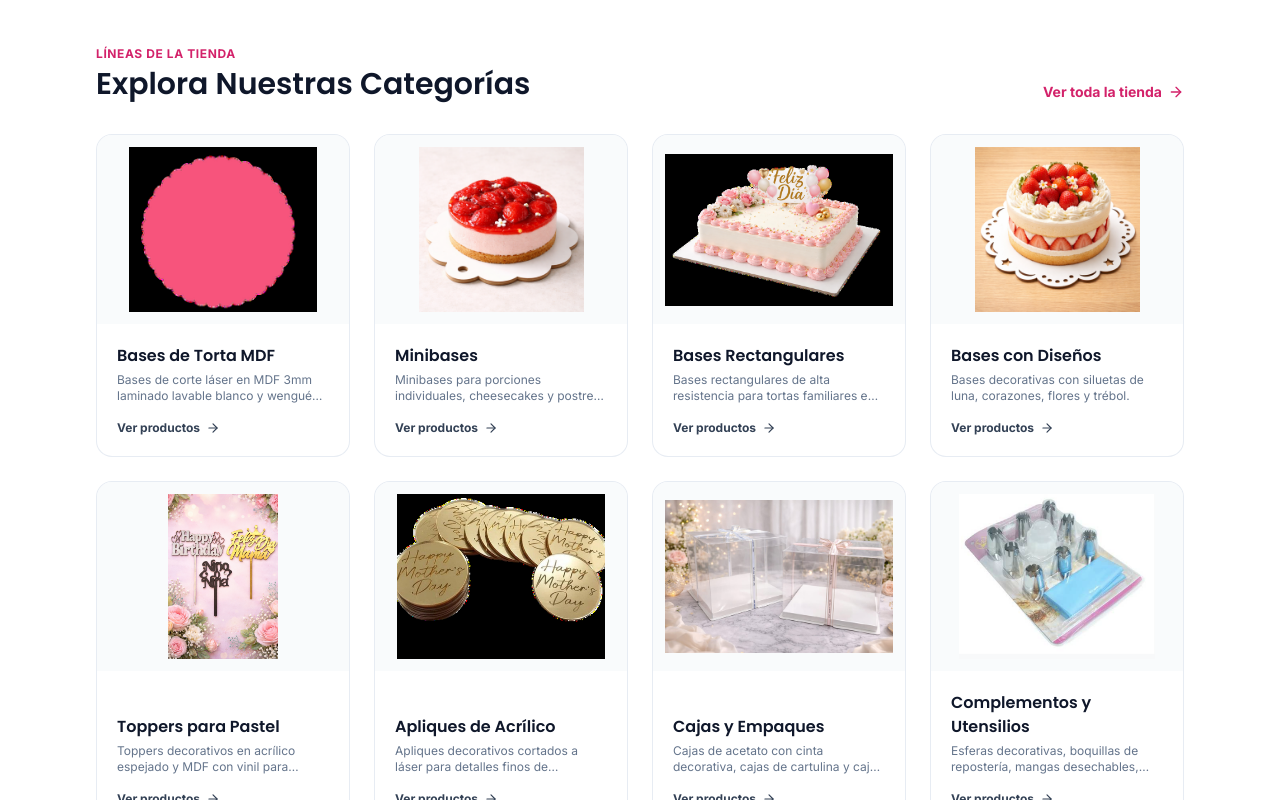
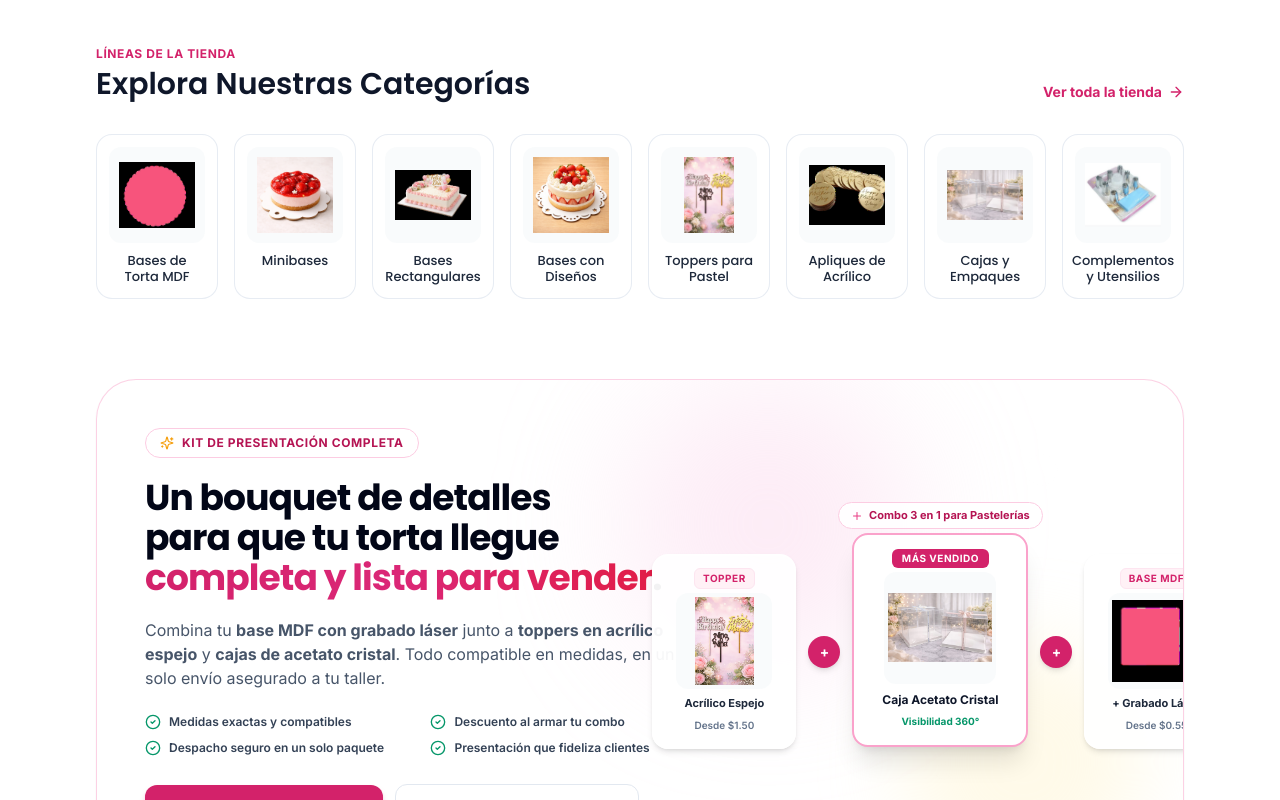
Before and after one commit to WebFixSoluciones/alinashop, a Next.js app: page / in a window 1280 px wide. Shown: the part 1000-1800 px from the top of the page. Built offline with nearby package versions, Linux system fonts and the light colour scheme.

Commit message:
feat(home): display all 8 categories in a single row with only image and title

```diff
--- a/src/app/page.tsx
+++ b/src/app/page.tsx
@@ -67,34 +67,25 @@ export default function HomePage() {
             </Link>
           </div>
 
-          <div className="grid grid-cols-2 gap-4 md:grid-cols-4 lg:gap-6">
+          <div className="flex md:grid md:grid-cols-8 gap-3 sm:gap-3.5 lg:gap-4 overflow-x-auto md:overflow-visible pb-2 md:pb-0 scrollbar-none snap-x">
             {CATEGORIES_DATA.map((cat) => (
               <Link
                 key={cat.slug}
                 href={`/catalogo?categoria=${cat.slug}`}
-                className="group flex flex-col justify-between overflow-hidden rounded-2xl border border-slate-200/80 bg-white transition-all hover:border-alina-300 hover:shadow-xl"
+                className="group shrink-0 w-[116px] sm:w-[130px] md:w-auto flex flex-col items-center text-center p-3 rounded-2xl border border-slate-200/80 bg-white hover:border-alina-300 hover:shadow-md transition-all duration-200 snap-start"
               >
-                <div className="relative aspect-[4/3] bg-slate-50/80 overflow-hidden">
+                <div className="relative aspect-square w-full rounded-xl bg-slate-50/80 overflow-hidden flex items-center justify-center">
                   <Image
                     src={categoryImages[cat.slug]}
                     alt={cat.name}
                     fill
-                    sizes="(max-width: 768px) 50vw, 25vw"
-                    className="object-contain p-3 transition-transform duration-300 group-hover:scale-110"
+                    sizes="(max-width: 768px) 25vw, 12.5vw"
+                    className="object-contain p-2.5 transition-transform duration-300 ease-out group-hover:scale-110"
                   />
                 </div>
-                <div className="p-4 sm:p-5">
-                  <h3 className="text-pretty font-display text-sm sm:text-base font-semibold text-slate-900 transition-colors group-hover:text-alina-600">
-                    {cat.name}
-                  </h3>
-                  <p className="mt-1 line-clamp-2 text-xs text-slate-500">
-                    {cat.description}
-                  </p>
-                  <div className="mt-4 flex items-center gap-1.5 text-xs font-bold text-slate-700 group-hover:text-alina-600">
-                    <span>Ver productos</span>
-                    <ArrowRight className="size-3.5 group-hover:translate-x-1 transition-transform" aria-hidden="true" />
-                  </div>
-                </div>
+                <h3 className="mt-2.5 font-display font-medium text-xs sm:text-[13px] text-slate-800 group-hover:text-alina-600 transition-colors leading-tight line-clamp-2">
+                  {cat.name}
+                </h3>
               </Link>
             ))}
           </div>
```
